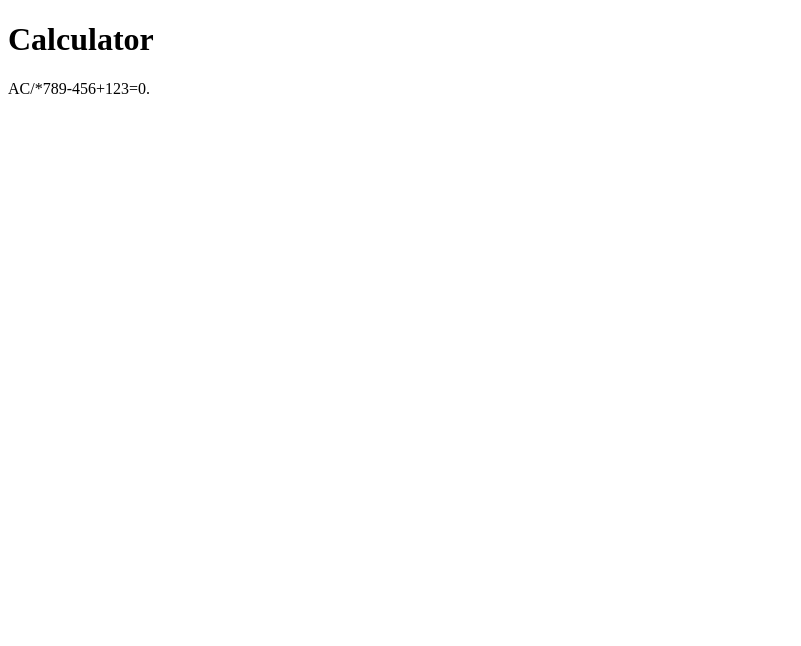
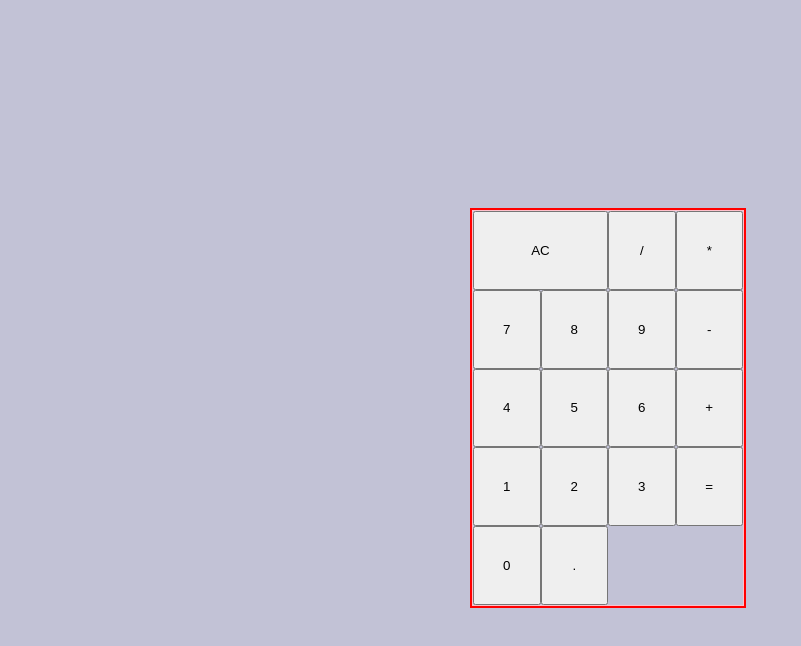
Before and after one commit to Shollytemmy/FCC-CALCULATOR, a React (Vite) app: page / in a window 1280 px wide. Shown: the top 646 px of the page, without its empty margins (0-801 px from the left). Built offline with nearby package versions, Linux system fonts and the light colour scheme.

Commit message:
Calculator: UI styling

```diff
--- a/src/App.jsx
+++ b/src/App.jsx
@@ -31,7 +31,7 @@ function App() {
 
   return (
     <div className="App">
-      <h1>Calculator</h1>
+
       <Calculator keys={keys} />
 
     </div>
--- a/src/App.scss
+++ b/src/App.scss
@@ -0,0 +1,42 @@
+$body: #c2c2d6;
+
+
+
+
+body{
+    background-color: $body;
+    display: flex;
+    justify-content: center;
+    align-items: center;
+    height: 100vh;
+
+    .App {
+
+        width: 80%;
+
+        border: 2px solid red;
+        display: flex;
+            justify-content: center;
+
+            .calculator{
+                border: 1px solid pink;
+                width: 334px;
+                height: 394px;
+                display: grid;
+                grid-template-columns: repeat(4, 1fr);
+
+                button.btn__single:first-of-type{
+                    grid-column: 1 /span 2;
+                }
+
+            }
+
+
+
+
+
+    }
+
+
+
+}
--- /dev/null
+++ b/src/Components/Buttons.jsx
@@ -0,0 +1,11 @@
+import React from 'react'
+
+export const Buttons = ({keys}) => {
+  return (
+    <>
+    {
+        keys.map((key, idx) => <button key={idx} className="btn__single">{key}</button>)
+    }
+    </>
+  )
+}
--- a/src/Components/Calculator.jsx
+++ b/src/Components/Calculator.jsx
@@ -1,8 +1,11 @@
 import React from 'react'
+import { Buttons } from './Buttons'
 
 const Calculator = ({keys}) => {
   return (
-    <div>{keys}</div>
+    <div className='calculator'>
+        <Buttons keys ={keys} />
+    </div>
   )
 }
 
```
